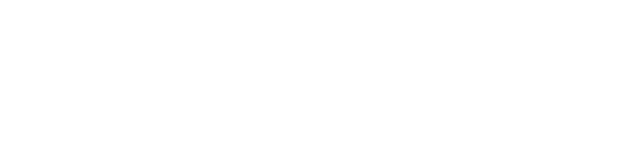
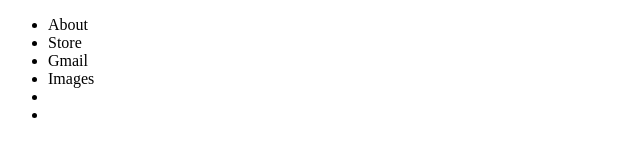
Before and after one commit to joshn28/google-homepage, a plain HTML site: page index.html in a window 1280 px wide. Shown: the whole page, without its empty margins (0-640 px from the left). Drawn offline with Linux system fonts and the light colour scheme.

Commit message:
Add navbar

```diff
--- a/index.html
+++ b/index.html
@@ -6,6 +6,15 @@
         <link href="styles/styles.css" rel="stylesheet">
     </head>
     <body>
-
+        <nav>
+            <ul>
+                <li>About</li>
+                <li>Store</li>
+                <li>Gmail</li>
+                <li>Images</li>
+                <li></li>
+                <li></li>
+            </ul>
+        </nav>
     </body>
 </html>
```
